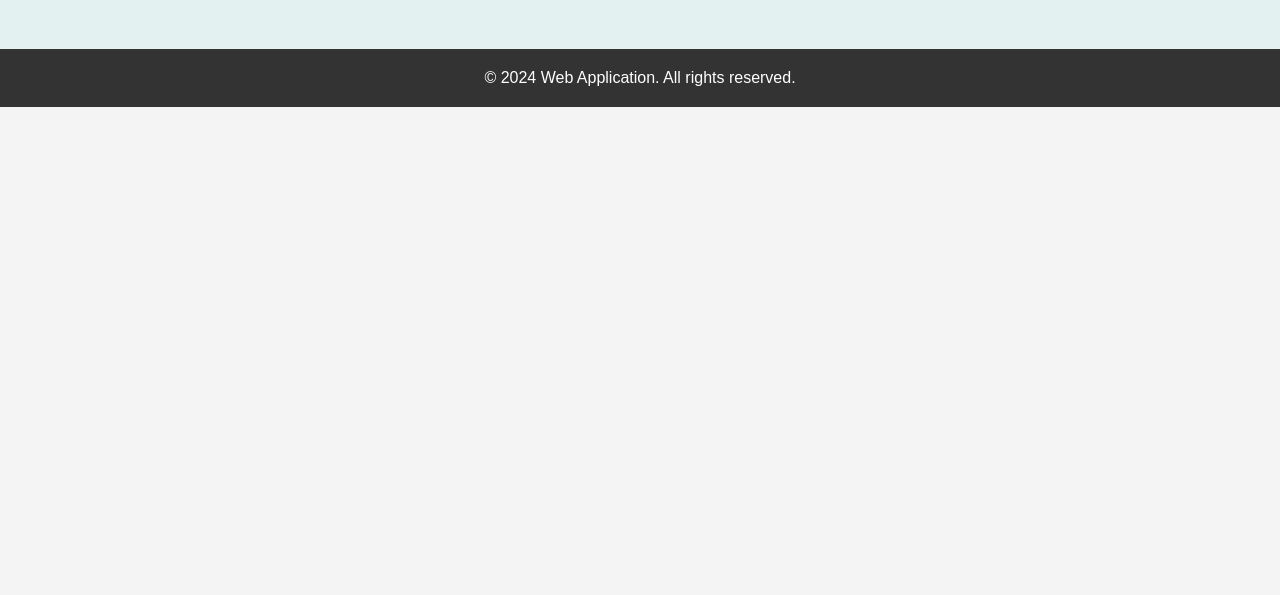
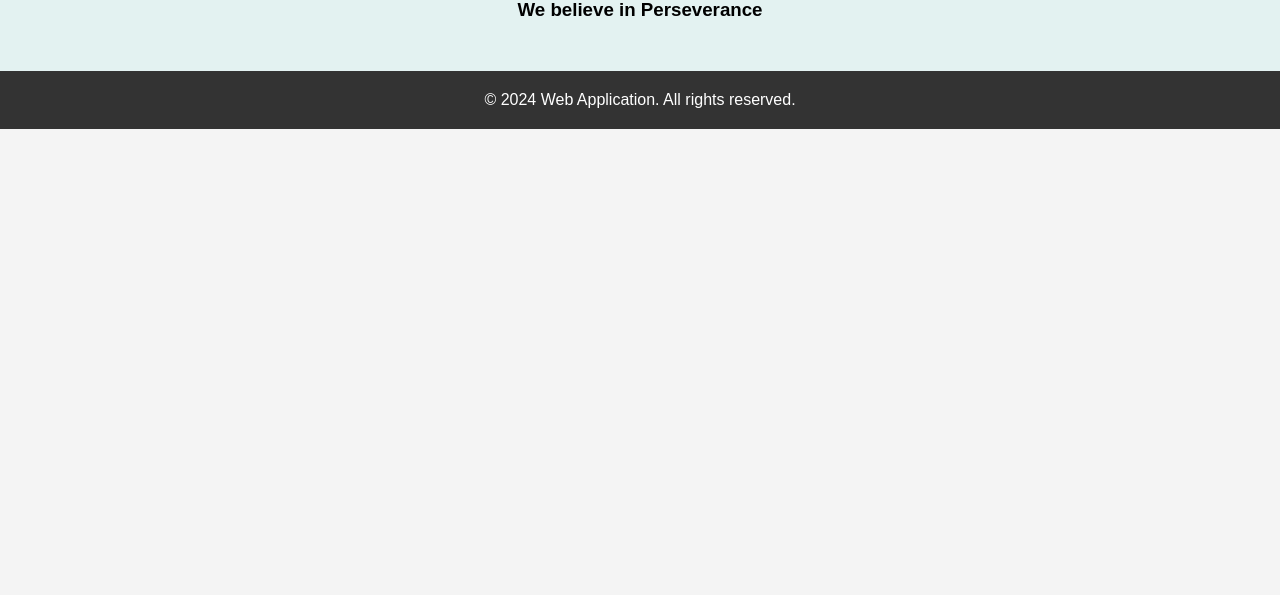
Before and after one commit to BhavanaRangarao19/HtmlApplication, a plain HTML site: page about.html in a window 1280 px wide. Shown: the part 205-800 px from the top of the page. Drawn offline with Linux system fonts and the light colour scheme.

Commit message:
Fifth commit after modifying about page

```diff
--- a/about.html
+++ b/about.html
@@ -25,6 +25,7 @@
     <section class="about">
         <h2>About Us</h2>
         <p>We are a team dedicated to providing the best web experiences. Our goal is to create interactive and engaging websites that cater to all your needs.</p>
+        <h3>We believe in Perseverance</h3>
     </section>
 
     <footer>
```
